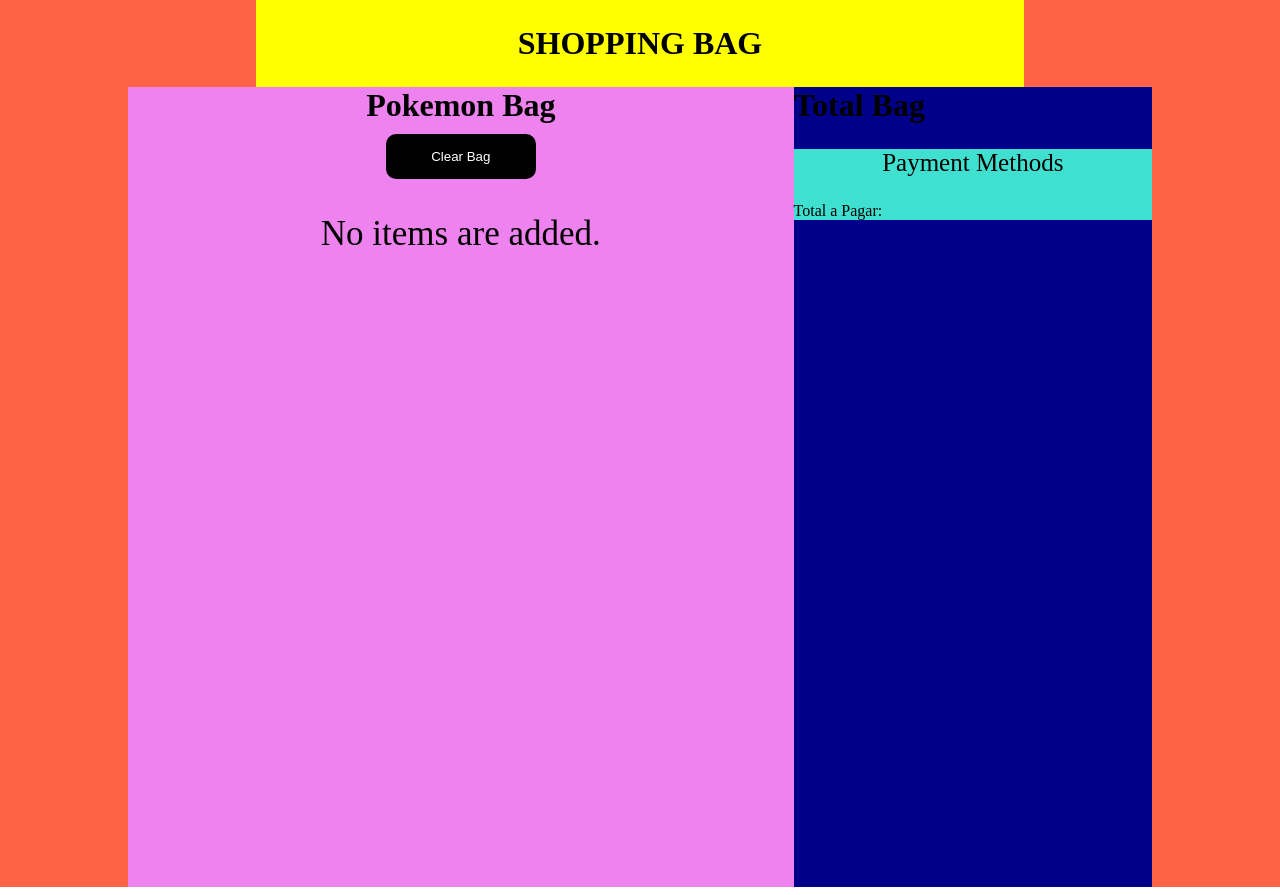
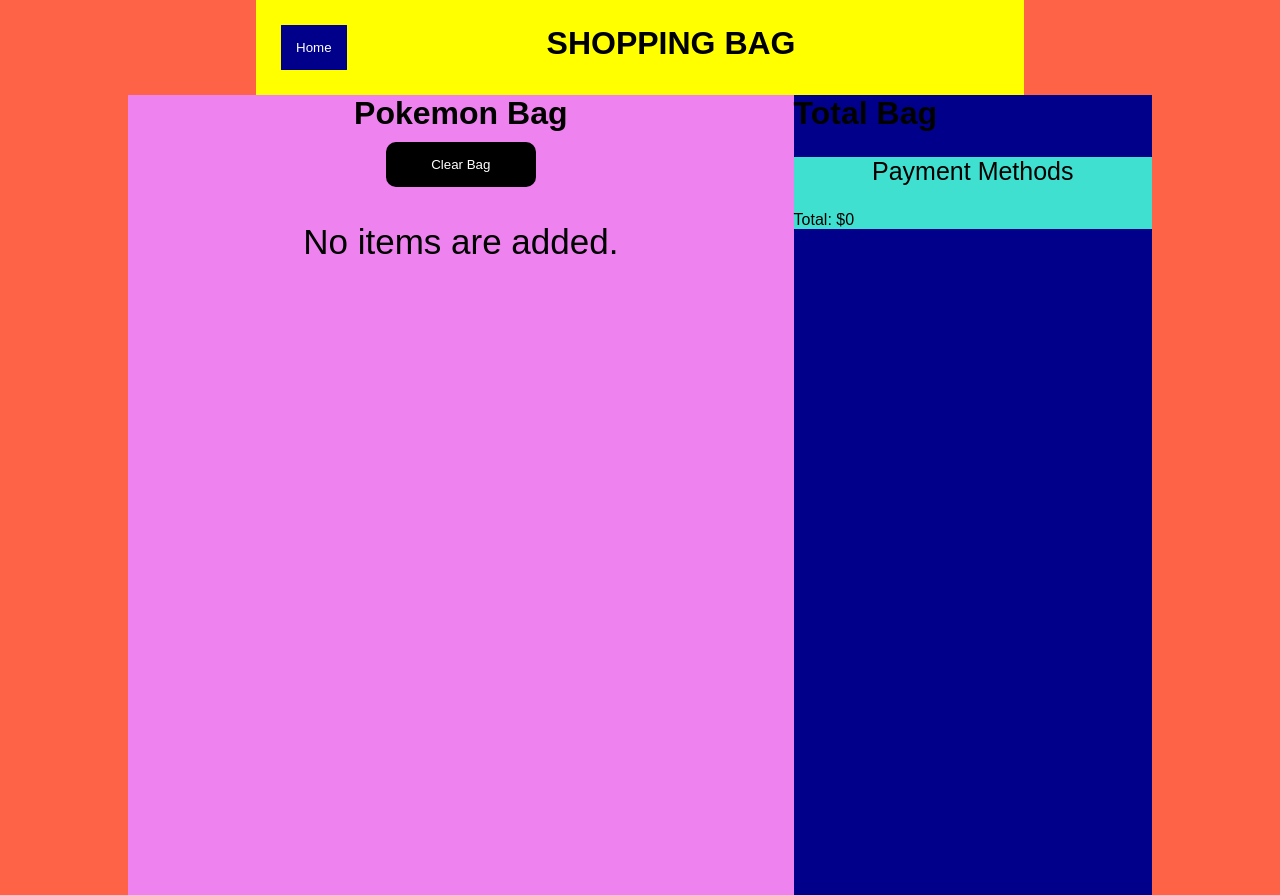
Before and after one commit to CaroMokka/E-commerce-basic-PokeApi, a React (Create React App) app: page /bag in a window 1280 px wide. Built offline with nearby package versions, Linux system fonts and the light colour scheme.

Commit message:
functionality-SearchBar

```diff
--- a/src/App.js
+++ b/src/App.js
@@ -13,9 +13,30 @@
   const [ bagPokemons, setBagPokemons ] = useState([])
   console.log(bagPokemons)
 
+  //handleAddPokemons function -------------------------------------------->
   const handleAddPokemon = (pokemon) => {
-    setBagPokemons((currentList) => [ ...currentList, pokemon ])
+    const pokemonExist = bagPokemons.find( item => item.id === pokemon.id);
+    if(pokemonExist){
+      setBagPokemons(bagPokemons.map( item => item.id === pokemon.id ? {...pokemonExist, quantity: pokemonExist.quantity + 1} : item))
+    } else {
+      setBagPokemons([...bagPokemons, {...pokemon, quantity:1}])
+    }
+    /* setBagPokemons((currentList) => [ ...currentList, pokemon ]) */
   }
+
+
+  //handleRemovePokemon function -------------------------------------------->
+  const handleRemovePokemon = (pokemon) => {
+    const pokemonExist = bagPokemons.find( item => item.id === pokemon.id);
+    if(pokemonExist.quantity === 1){
+      setBagPokemons(bagPokemons.filter( item => item.id !== pokemon.id))
+    } else {
+      setBagPokemons(
+        bagPokemons.map( (item) => item.id === pokemon.id ? {...pokemonExist, quantity: pokemonExist.quantity -1 } : item)
+      )
+    }
+  }
+
 
   return (
 
@@ -24,7 +45,7 @@
 
       <Routes>
         <Route path='/' exact element={<Home bagPokemons={bagPokemons} handleAddPokemon={handleAddPokemon} />} />
-        <Route path='/bag' exact element={<ShoppingBag bagPokemons={bagPokemons} />} />
+        <Route path='/bag' exact element={<ShoppingBag bagPokemons={bagPokemons} handleAddPokemon={handleAddPokemon} handleRemovePokemon={handleRemovePokemon} />} />
       </Routes>
 
     </BrowserRouter>
--- a/src/front/js/components/ItemPokemon.js
+++ b/src/front/js/components/ItemPokemon.js
@@ -3,13 +3,17 @@
 import '../../styles/ItemPokemon.css';
 
 
-export const ItemPokemon = ({ img, name, price }) => {
+export const ItemPokemon = ({ img, name, price, quantity, btnAdd, btnRemove }) => {
     return (
         <div className="itempokemon-container">
-            <img src={img} className="itempokemon-img"/>
+            <img src={img} className="itempokemon-img" />
             <div className="itempokemon-title">{name}</div>
             <div className="itempokemon-price">USD {price}0</div>
-            <button className="itempokemon-remove"><i className="fa-solid fa-trash-can"></i></button>
+            <div className="itempokemon-buttons">
+                <button className="itempokemon-remove" onClick={btnRemove}>-</button>
+                <button className="itempokemon-add" onClick={btnAdd}>+</button>
+            </div>
+            <div>{quantity}* ${price}0</div>
         </div>
     )
 }
--- a/src/front/js/components/PokemonShop.js
+++ b/src/front/js/components/PokemonShop.js
@@ -40,7 +40,7 @@
     return (
         <div className="pokemonshop-container">
             <h1 className="pokemonshop-title">POKEMON'S SHOP</h1>
-            <Search/>
+            <Search allPokemons={allPokemons} handleAddPokemon={handleAddPokemon}/>
             <div className="pokemonshop-body">
                 {
                     allPokemons.map((pokemon, index) => {
--- a/src/front/js/components/Search.js
+++ b/src/front/js/components/Search.js
@@ -1,21 +1,47 @@
 import React, { useState } from 'react';
 import '../../styles/Search.css';
+import { Card } from '../components/Card.js';
 
-export const Search = () => {
-   /*  const [ searchText, setSearchText ] = useState("") */
+export const Search = ({ allPokemons, handleAddPokemon }) => {
+    const [searchText, setSearchText] = useState('');
 
-    /* const handleChange = () => {
-        return
-    } */
+    const handleChange = (event) => {
+        setSearchText(event.target.value)
+    }
 
 
     return (
-        <div className="search-bar">
-            <input type="text" placeholder="Search a pokemon" ></input>
-            <div className="actions">
-                <button>
-                    <i className="fa-solid fa-magnifying-glass"></i>
-                </button>
+        <div className="search-container">
+            <div className="search-bar">
+                <input type="text" placeholder="Search a pokemon..." onChange={handleChange}></input>
+                <div className="actions">
+                    <button>
+                        <i className="fa-solid fa-magnifying-glass"></i>
+                    </button>
+                </div>
+            </div>
+            <div className="search-body">
+                {
+                    allPokemons.filter((element) => {
+                        if (searchText == '') {
+                            return;
+                        } else if (element.name.toLowerCase().includes(searchText.toLowerCase())) {
+                            return element
+                        }
+                    }).map((pokemon, index) => {
+                        return (
+                            <Card
+                                key={index}
+                                id={pokemon.id}
+                                name={pokemon.name}
+                                image={pokemon.sprites.other.dream_world.front_default}
+                                type={pokemon.types[0].type.name}
+                                experience={pokemon.base_experience}
+                                btnAdd={() => { handleAddPokemon(pokemon) }}
+                            />
+                        )
+                    })
+                }
             </div>
         </div>
     )
--- a/src/front/js/pages/ShoppingBag.js
+++ b/src/front/js/pages/ShoppingBag.js
@@ -1,26 +1,41 @@
 import React from 'react';
+import { Link } from 'react-router-dom';
 //Components
 import { ItemPokemon } from '../components/ItemPokemon.js';
 //styles
 import '../../styles/ShoppingBag.css';
 
 
-export const ShoppingBag = ({ bagPokemons }) => {
+export const ShoppingBag = ({ bagPokemons, handleAddPokemon, handleRemovePokemon }) => {
+
+    const totalPrice = bagPokemons.reduce((pokemon) => pokemon.quantity * pokemon.price, 0);
+    console.log(bagPokemons)
+
+
     return (
         <div className="shoppingbag-container">
             <div className="shoppingbag-header">
+                <Link to='/' ><button>Home</button></Link>
                 <h1>SHOPPING BAG</h1>
             </div>
             <div className="shoppingbag-body">
                 <div className="bodyleft" >
                     <h1>Pokemon Bag</h1>
                     <button className="clearbag">Clear Bag</button>
-                    { bagPokemons.length === 0 && (<div className="shoppingbag-empty">No items are added.</div>) }
+                    {bagPokemons.length === 0 && (<div className="shoppingbag-empty">No items are added.</div>)}
                     <div className="shoppingbag-items">
                         {
                             bagPokemons.map((pokemon, index) => {
                                 return (
-                                    <ItemPokemon key={index} name={pokemon.name} img={pokemon.sprites.other.dream_world.front_default}  price={pokemon.base_experience}/>
+                                    <ItemPokemon
+                                        key={index}
+                                        name={pokemon.name}
+                                        img={pokemon.sprites.other.dream_world.front_default}
+                                        price={pokemon.base_experience}
+                                        btnAdd={() => handleAddPokemon(pokemon)}
+                                        btnRemove={() => handleRemovePokemon(pokemon)}
+                                        quantity={pokemon.quantity}
+                                    />
                                 )
                             })
                         }
@@ -30,7 +45,7 @@
                     <h1>Total Bag</h1>
                     <div className="shoppingbag-total">
                         <div className="shoppingbag-paymentmethods">Payment Methods</div>
-                        <div className="shoppingbag-total">Total a Pagar:</div>
+                        <div className="shoppingbag-total">Total: ${totalPrice}</div>
                     </div>
                 </div>
             </div>
--- a/src/front/styles/Search.css
+++ b/src/front/styles/Search.css
@@ -1,3 +1,8 @@
+.search-container{
+    display: flex;
+    flex-direction: column;
+    align-items: center;
+}
 .search-bar {
     border: solid 1px #ccc;
     border-radius: 30px;
--- a/src/front/styles/ShoppingBag.css
+++ b/src/front/styles/ShoppingBag.css
@@ -8,8 +8,20 @@
 .shoppingbag-header{
     width: 60%;
     background-color: yellow;
-    text-align: center;
     padding: 25px;
+    display: flex;
+
+}
+.shoppingbag-header button{
+    margin-right: 200px;
+    border: none;
+    background-color: darkblue;
+    color: white;
+    padding: 15px;
+    cursor: pointer;
+}
+.shoppingbag-header button:hover{
+    background-color: darkorange;
 }
 .shoppingbag-body{
     width: 80%;
--- a/src/index.css
+++ b/src/index.css
@@ -2,4 +2,5 @@
   margin: 0;
   padding: 0;
   box-sizing: border-box;
+  font-family: Arial, Helvetica, sans-serif;
 }
```
